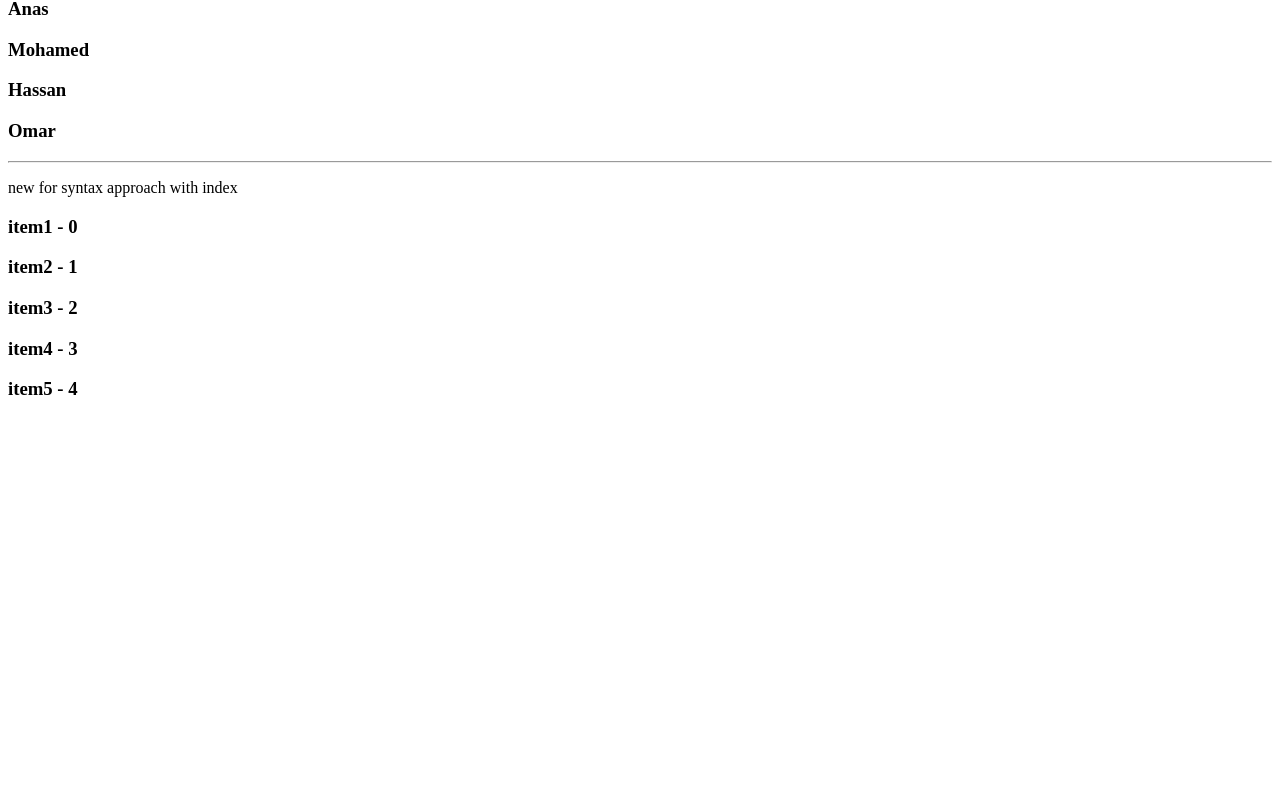
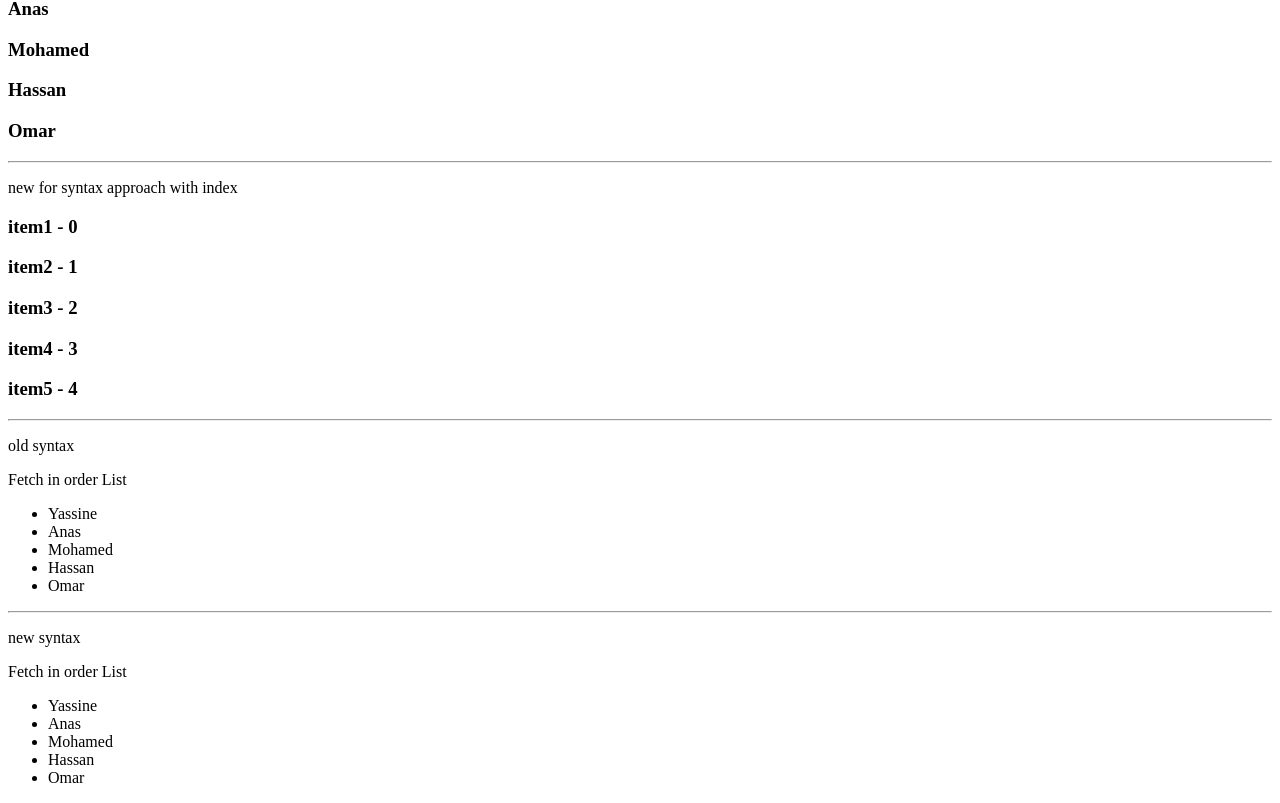
Before and after one commit to seeyassine/Angular-Learn, an Angular app: page / in a window 1280 px wide. Shown: the part 1721-2524 px from the top of the page. Before the commit the page ends 2140 px from the top, so only its background shows below. Built offline with nearby package versions, Linux system fonts and the light colour scheme.

Commit message:
68: fetx order list use for new and old  syntax Loop

```diff
--- a/src/app/components/directives/directives.component.html
+++ b/src/app/components/directives/directives.component.html
@@ -157,3 +157,23 @@
 @for (item of items; track $index) {
     <h3>{{ item }} - {{ $index }}</h3>
 }
+
+<hr>
+
+<p>old syntax</p>
+<p>Fetch in order List</p>
+
+<ul>
+    <li  *ngFor="let user of users">{{ user }}</li>
+</ul>
+
+<hr>
+
+<p>new syntax</p>
+<p>Fetch in order List</p>
+
+    <ul>
+        @for(user of users; track user) {
+            <li>{{ user }}</li>
+        }
+    </ul>
```
